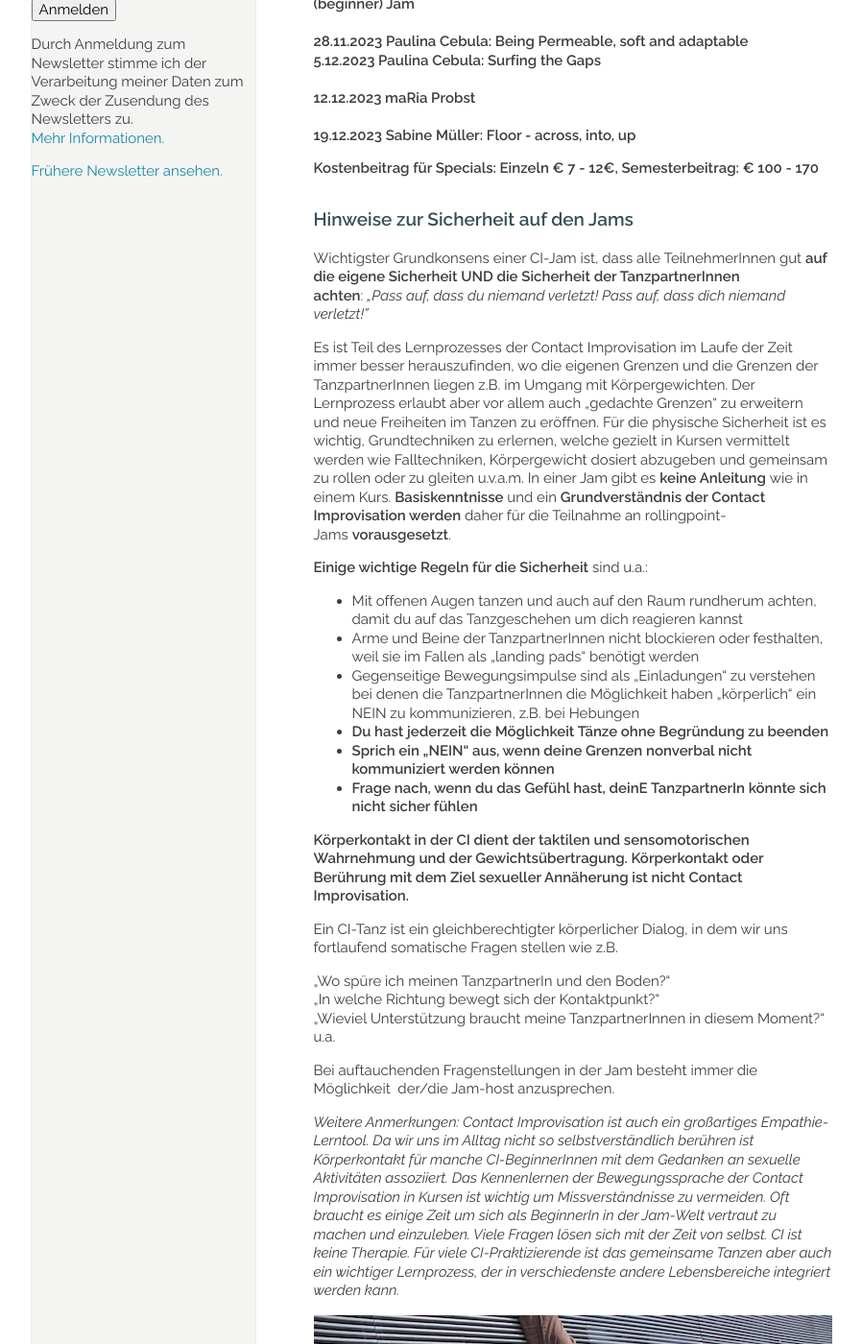
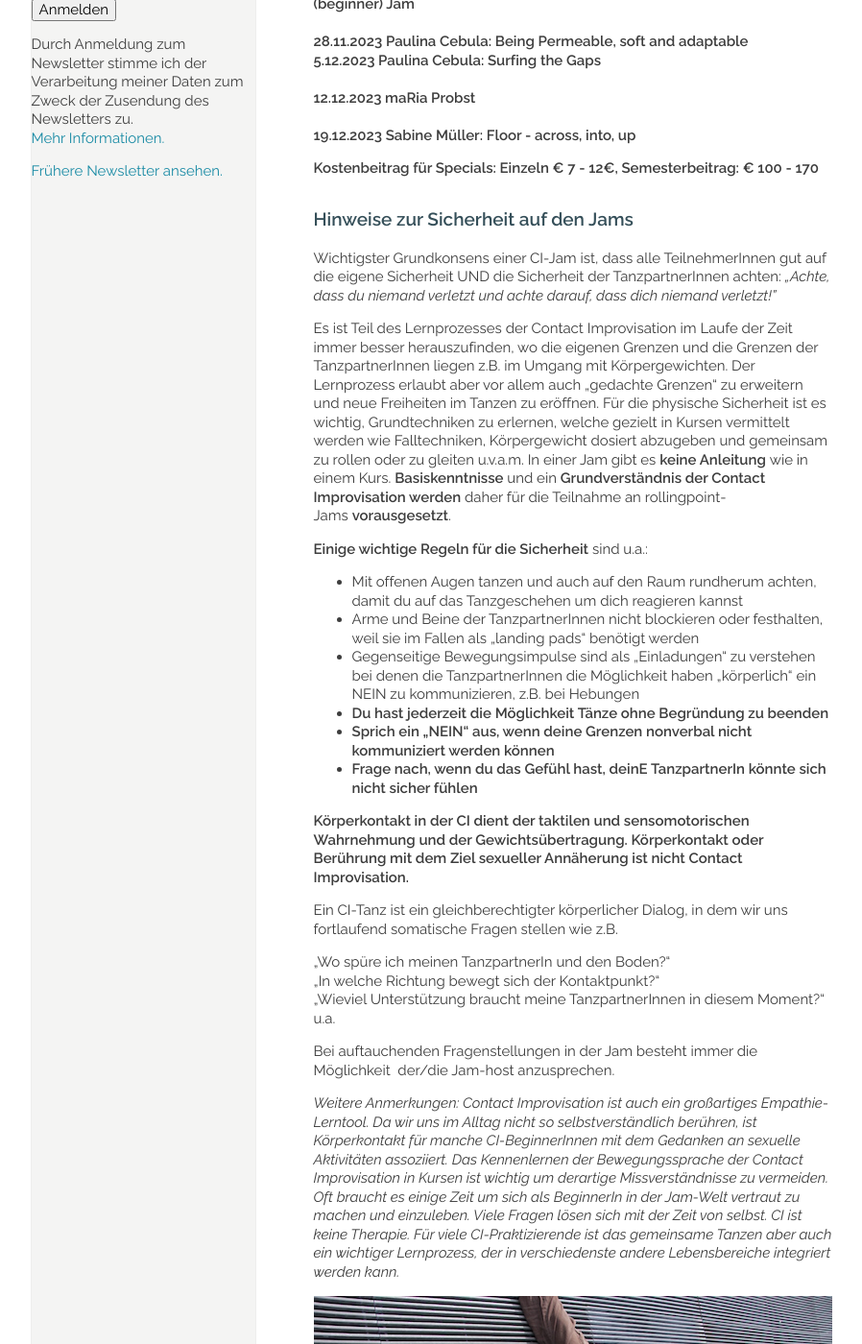
Before and after one commit to manulari/rollingpointat, a Jekyll site: the page built from _pages_de/jams.md, in a window 1280 px wide and 1400 px high, scrolled down 1133 px. Shown: the whole window at 96% size, without its empty margins (152-1050 px from the left). Built offline with Jekyll 4.4.1, drawn with Linux system fonts in a browser that asks for light colours; comment, search, counter and statistics services are not loaded.

Commit message:
Update page (de) “jams”

```diff
--- a/_pages_de/jams.md
+++ b/_pages_de/jams.md
@@ -61,7 +61,7 @@ Wir freuen uns eine bunte Mischung einstündiger Spezialformate mit verschiedene
 
 ### **Hinweise zur Sicherheit auf den Jams**
 
-Wichtigster Grundkonsens einer CI-Jam ist, dass alle TeilnehmerInnen gut **auf die eigene Sicherheit UND die Sicherheit der TanzpartnerInnen achten**: *„Pass auf, dass du niemand verletzt! Pass auf, dass dich niemand verletzt!"*
+Wichtigster Grundkonsens einer CI-Jam ist, dass alle TeilnehmerInnen gut auf die eigene Sicherheit UND die Sicherheit der TanzpartnerInnen achten: *„Achte, dass du niemand verletzt und achte darauf, dass dich niemand verletzt!"*
 
 Es ist Teil des Lernprozesses der Contact Improvisation im Laufe der Zeit immer besser herauszufinden, wo die eigenen Grenzen und die Grenzen der TanzpartnerInnen liegen z.B. im Umgang mit Körpergewichten. Der Lernprozess erlaubt aber vor allem auch „gedachte Grenzen“ zu erweitern und neue Freiheiten im Tanzen zu eröffnen. Für die physische Sicherheit ist es wichtig, Grundtechniken zu erlernen, welche gezielt in Kursen vermittelt werden wie Falltechniken, Körpergewicht dosiert abzugeben und gemeinsam zu rollen oder zu gleiten u.v.a.m. In einer Jam gibt es **keine Anleitung** wie in einem Kurs. **Basiskenntnisse** und ein **Grundverständnis der Contact Improvisation werden** daher für die Teilnahme an rollingpoint-Jams **vorausgesetzt**.
 
@@ -84,7 +84,7 @@ Ein CI-Tanz ist ein gleichberechtigter körperlicher Dialog, in dem wir uns fort
 
 Bei auftauchenden Fragenstellungen in der Jam besteht immer die Möglichkeit  der/die Jam-host anzusprechen.
 
-*Weitere Anmerkungen: Contact Improvisation ist auch ein großartiges Empathie-Lerntool. Da wir uns im Alltag nicht so selbstverständlich berühren ist Körperkontakt für manche CI-BeginnerInnen mit dem Gedanken an sexuelle Aktivitäten assoziiert. Das Kennenlernen der Bewegungssprache der Contact Improvisation in Kursen ist wichtig um Missverständnisse zu vermeiden. Oft braucht es einige Zeit um sich als BeginnerIn in der Jam-Welt vertraut zu machen und einzuleben. Viele Fragen lösen sich mit der Zeit von selbst. CI ist keine Therapie. Für viele CI-Praktizierende ist das gemeinsame Tanzen aber auch ein wichtiger Lernprozess, der in verschiedenste andere Lebensbereiche integriert werden kann.*
+*Weitere Anmerkungen: Contact Improvisation ist auch ein großartiges Empathie-Lerntool. Da wir uns im Alltag nicht so selbstverständlich berühren, ist Körperkontakt für manche CI-BeginnerInnen mit dem Gedanken an sexuelle Aktivitäten assoziiert. Das Kennenlernen der Bewegungssprache der Contact Improvisation in Kursen ist wichtig um derartige Missverständnisse zu vermeiden. Oft braucht es einige Zeit um sich als BeginnerIn in der Jam-Welt vertraut zu machen und einzuleben. Viele Fragen lösen sich mit der Zeit von selbst. CI ist keine Therapie. Für viele CI-Praktizierende ist das gemeinsame Tanzen aber auch ein wichtiger Lernprozess, der in verschiedenste andere Lebensbereiche integriert werden kann.*
 
 ![](/assets/uploads/img_0198.jpg)
 
```
